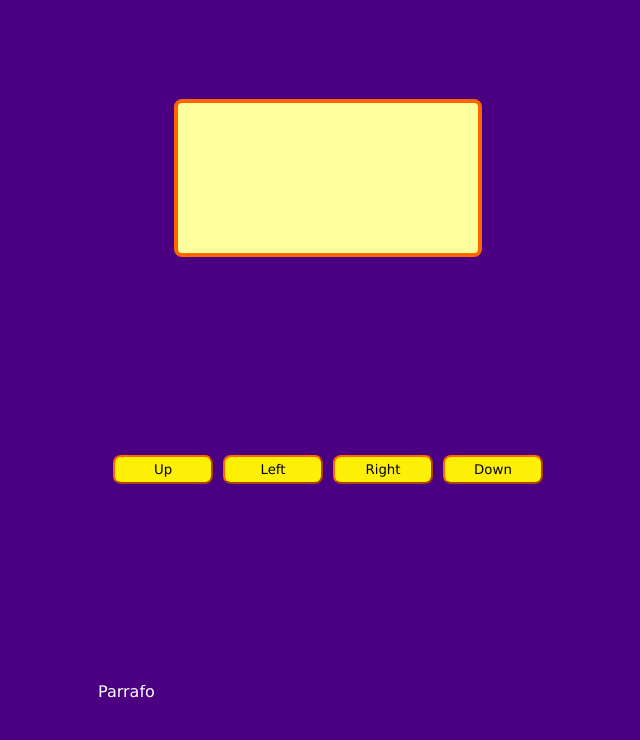
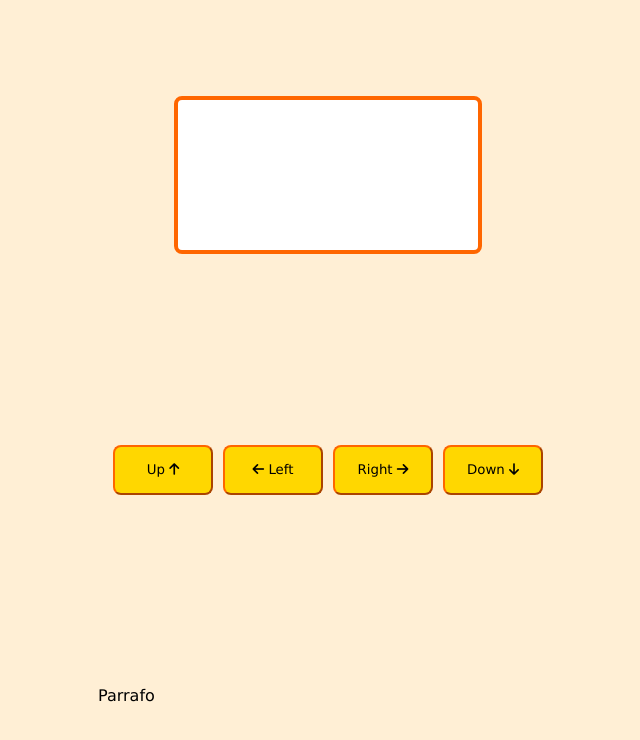
Before and after one commit to KortexCode/videoGame-Race, a plain HTML site: page index.html in a window 1280 px wide. Shown: the whole page, without its empty margins (312-952 px from the left). Drawn offline with Linux system fonts and the light colour scheme.

Commit message:
Se cambian los estilos visuales, botones y colores de fondo, se agregan iconos a los botones. Se comienza a manipular el canvas.

```diff
--- a/index.html
+++ b/index.html
@@ -5,17 +5,19 @@
     <meta http-equiv="X-UA-Compatible" content="IE=edge">
     <meta name="viewport" content="width=device-width, initial-scale=1.0">
     <link rel="stylesheet" href="./style.css" type="text/css">
+    <script src="https://kit.fontawesome.com/1fc18185a2.js" crossorigin="anonymous"></script>
     <title>Race or Death</title>
 </head>
 <body>
+
     <div class="game-container">
         <canvas id="game"></canvas>
 
         <div class="btns">
-            <button id="up">Up</button>
-            <button id="left">Left</button>
-            <button id="right">Right</button>
-            <button id="down">Down</button>
+            <button id="up">Up <i class="fas fa-solid fa-arrow-up"></i></button>
+            <button id="left"><i class="fas fa-solid fa-arrow-left"></i> Left</button>
+            <button id="right">Right <i class="fas fa-solid fa-arrow-right"></i></button>
+            <button id="down">Down <i class="fas fa-solid fa-arrow-down"></i></button>
         </div>
         <div class="messages">
             <p>Parrafo</p>
@@ -25,5 +27,7 @@
     <script src="./maps.js"></script>
     <script src="./main.js"></script>
 
+
+
 </body>
 </html>
--- a/main.js
+++ b/main.js
@@ -0,0 +1,8 @@
+const canvas = document.getElementById('game');
+const game = canvas.getContext('2d');
+
+window.addEventListener('load', startGame);
+
+function startGame(){
+    game.fillRect(0, 0, 0, 5);
+}
--- a/style.css
+++ b/style.css
@@ -1,6 +1,6 @@
 body {
-    background-color: indigo;
-    color: #fff;
+    background-color: PapayaWhip;
+    color: #000000;
     font-family: Verdana, Geneva, Tahoma, sans-serif;
     margin: 0;
     padding: 0;
@@ -18,7 +18,7 @@ body {
 canvas {
     border: 4px solid #ff6600;
     border-radius: 8px;
-    background-color: #feff9d;
+    background-color: #ffffffff;
 }
 
 .btns {
@@ -30,13 +30,14 @@ canvas {
 }
 
 button {
-    background-color: #fdef05;
+    background-color: Gold;
     border-radius: 8px;
     border-color: #ff6600;
     font-family: inherit;
     margin: 0;
     padding: 5px 20px;
     width: 100px;
+    height: 50px;
 }
 button:not(:last-child) {
     margin-right: 10px;
@@ -58,5 +59,10 @@ p {
 
 @media (max-width: 440px) {
     button { margin-top: 25px; }
-    #up, #down { margin-left: 100%; margin-right: 100%; }
+    #right{
+        margin-left: 10px;
+        margin-right: 0;
+    }
+   /*  #up, #down { margin-left: 100%; margin-right: 100%; } */
+   #up, #down{ margin-left: 30%; margin-right: 30%; }
 }
```
